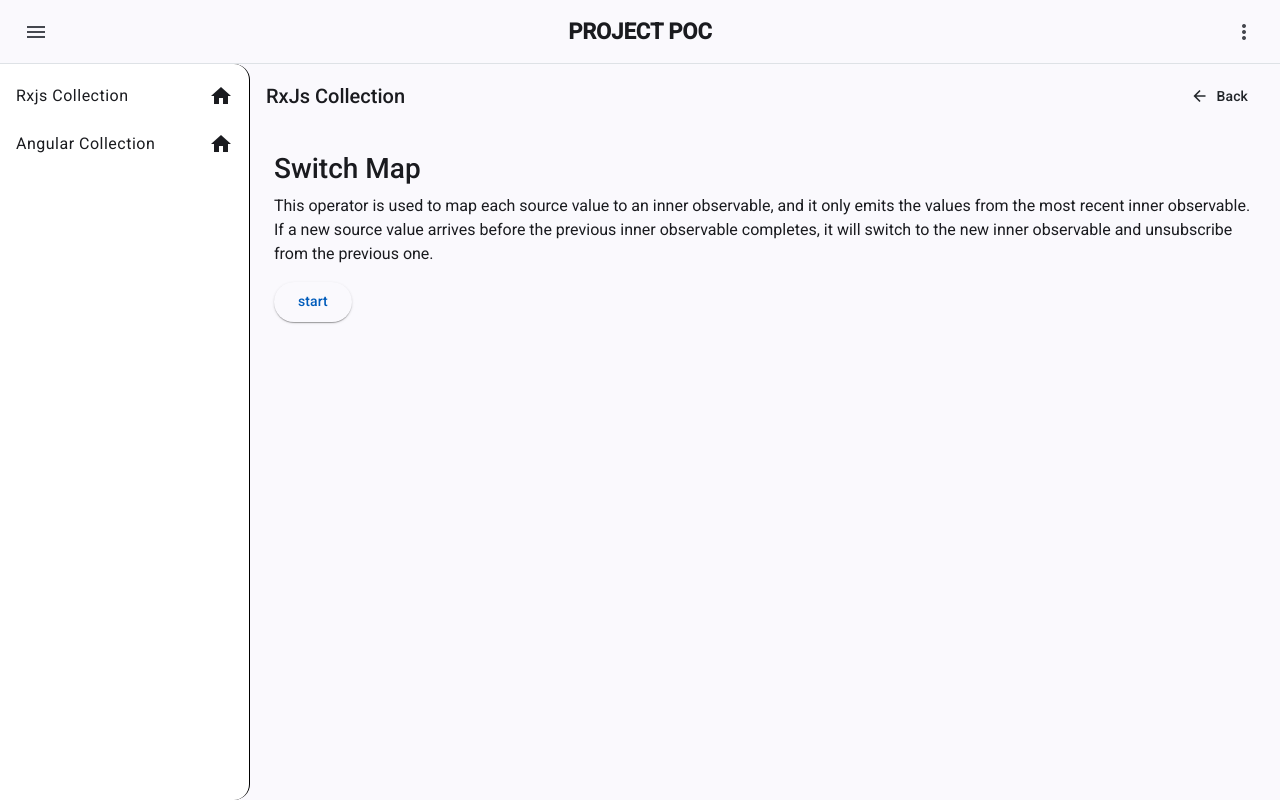
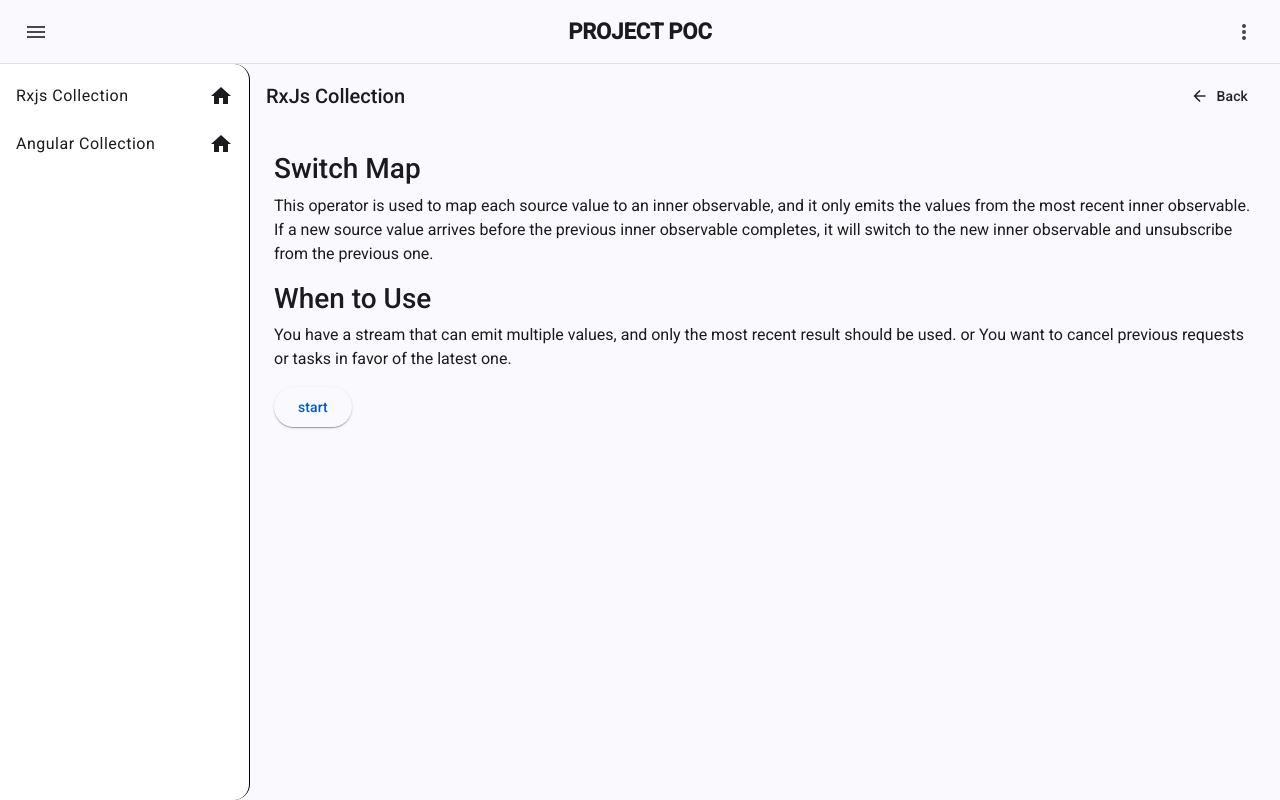
Before and after one commit to sandeep-falcon/project-poc, an Angular app: page /switchmap in a window 1280 px wide. Built offline with nearby package versions, Linux system fonts and the light colour scheme.

Commit message:
UPDATE: switchMap

```diff
--- a/src/app/components/rxjs-collection/switchmap/switchmap.component.html
+++ b/src/app/components/rxjs-collection/switchmap/switchmap.component.html
@@ -1,19 +1,16 @@
-<!-- <input [formControl]="searchControl" placeholder="Type to search" /> -->
-<!-- <ul>
-    @for(item of data$ | async; track $index ){
-    <li>{{ item }}</li>
-    }
-</ul> -->
-
 <h3>Switch Map</h3>
 <p>This operator is used to map each source value to an inner observable, and it only emits the values from the most
     recent inner observable. If a new source value arrives before the previous inner observable completes, it will
     switch to the new inner observable and unsubscribe from the previous one.</p>
-<button mat-raised-button (click)="getData()">
-    start
-</button>
+<div class="">
+    <h3>When to Use</h3>
+    <p>You have a stream that can emit multiple values, and only the most recent result should be used.
+        or You want to cancel previous requests or tasks in favor of the latest one.
+    </p>
+</div>
+<button mat-raised-button (click)="getData()">start</button>
 <ul>
-    @for(item of data; track $index ){
+    @for(item of switchMapData(); track $index ){
     <li>{{ item }}</li>
     }
 </ul>
--- a/src/app/components/rxjs-collection/switchmap/switchmap.component.ts
+++ b/src/app/components/rxjs-collection/switchmap/switchmap.component.ts
@@ -1,296 +1,35 @@
-import { AsyncPipe } from '@angular/common';
-import { HttpClient, provideHttpClient } from '@angular/common/http';
-import { Component } from '@angular/core';
-import { FormControl, ReactiveFormsModule } from '@angular/forms';
-import { debounceTime, delay, from, Observable, of, Subscription, switchMap } from 'rxjs';
+import { HttpClient } from '@angular/common/http';
+import { Component, signal } from '@angular/core';
+import { delay, from, of, Subscription, switchMap } from 'rxjs';
 import { MaterialModule } from '../../../material/material.module';
 
 @Component({
   selector: 'app-switchmap',
   standalone: true,
-  imports: [ReactiveFormsModule, AsyncPipe, MaterialModule],
+  imports: [MaterialModule],
   templateUrl: './switchmap.component.html',
-  styleUrl: './switchmap.component.scss'
+  styleUrl: './switchmap.component.scss',
 })
 export class SwitchmapComponent {
-  searchControl = new FormControl();
-  // data$!: Observable<any>;
-  data: number[] = [];
-  switchMapSub!: Subscription
+  switchMapData = signal<number[]>([]);
+  switchMapSub!: Subscription;
 
-  constructor(private http: HttpClient) { }
-
-  $switchMap = from([1, 2, 3, 4]).pipe(switchMap(data => {
-    console.log('inside switchMap', data);
-    return of(data).pipe(delay(1000))
-  }));
-
-
-  ngOnInit() {
-    // this.data$ = this.searchControl.valueChanges.pipe(
-    //   debounceTime(1000),
-    //   switchMap(value => {
-    //     // return value;
-    //     return this.searchItem(value)
-    //   })
-    // )
-  }
+  $switchMap = from([1, 2, 3, 4]).pipe(
+    switchMap((data) => {
+      console.log('inside switchMap', data);
+      return of(data).pipe(delay(1000));
+    })
+  );
 
   getData() {
-    this.switchMapSub = this.$switchMap.subscribe(res => {
-      //? 4 as switchMap cancels all previous observables when new observable is emitted
+    //? 4 as switchMap cancels all previous observables when new observable is emitted
+    this.switchMapSub = this.$switchMap.subscribe((res) => {
       console.log('switch map res', res);
-      // this.data.push(res);
-      this.data = [...this.data, res];
-      console.log('data', this.data);
-    })
+      this.switchMapData.update((prevData: number[]) => [...prevData, res]);
+    });
   }
 
   ngOnDestroy() {
     this.switchMapSub?.unsubscribe();
   }
-
-  // searchItem(query: number): Observable<any> {
-  //   console.log('query', query);
-  //   if (!query) {
-  //     return of([]);
-  //   }
-  //   // return this.http.get<any>(`https://jsonplaceholder.typicode.com/todos/${query}`);
-  //   const index = this.data.findIndex(item => item.id === query)
-  //   return of(this.data[index]);
-  // }
-
-  // data = [
-  //   {
-  //     "id": 1,
-  //     "name": "Leanne Graham",
-  //     "username": "Bret",
-  //     "email": "Sincere@april.biz",
-  //     "address": {
-  //       "street": "Kulas Light",
-  //       "suite": "Apt. 556",
-  //       "city": "Gwenborough",
-  //       "zipcode": "92998-3874",
-  //       "geo": {
-  //         "lat": "-37.3159",
-  //         "lng": "81.1496"
-  //       }
-  //     },
-  //     "phone": "1-770-736-8031 x56442",
-  //     "website": "hildegard.org",
-  //     "company": {
-  //       "name": "Romaguera-Crona",
-  //       "catchPhrase": "Multi-layered client-server neural-net",
-  //       "bs": "harness real-time e-markets"
-  //     }
-  //   },
-  //   {
-  //     "id": 2,
-  //     "name": "Ervin Howell",
-  //     "username": "Antonette",
-  //     "email": "Shanna@melissa.tv",
-  //     "address": {
-  //       "street": "Victor Plains",
-  //       "suite": "Suite 879",
-  //       "city": "Wisokyburgh",
-  //       "zipcode": "90566-7771",
-  //       "geo": {
-  //         "lat": "-43.9509",
-  //         "lng": "-34.4618"
-  //       }
-  //     },
-  //     "phone": "010-692-6593 x09125",
-  //     "website": "anastasia.net",
-  //     "company": {
-  //       "name": "Deckow-Crist",
-  //       "catchPhrase": "Proactive didactic contingency",
-  //       "bs": "synergize scalable supply-chains"
-  //     }
-  //   },
-  //   {
-  //     "id": 3,
-  //     "name": "Clementine Bauch",
-  //     "username": "Samantha",
-  //     "email": "Nathan@yesenia.net",
-  //     "address": {
-  //       "street": "Douglas Extension",
-  //       "suite": "Suite 847",
-  //       "city": "McKenziehaven",
-  //       "zipcode": "59590-4157",
-  //       "geo": {
-  //         "lat": "-68.6102",
-  //         "lng": "-47.0653"
-  //       }
-  //     },
-  //     "phone": "1-463-123-4447",
-  //     "website": "ramiro.info",
-  //     "company": {
-  //       "name": "Romaguera-Jacobson",
-  //       "catchPhrase": "Face to face bifurcated interface",
-  //       "bs": "e-enable strategic applications"
-  //     }
-  //   },
-  //   {
-  //     "id": 4,
-  //     "name": "Patricia Lebsack",
-  //     "username": "Karianne",
-  //     "email": "Julianne.OConner@kory.org",
-  //     "address": {
-  //       "street": "Hoeger Mall",
-  //       "suite": "Apt. 692",
-  //       "city": "South Elvis",
-  //       "zipcode": "53919-4257",
-  //       "geo": {
-  //         "lat": "29.4572",
-  //         "lng": "-164.2990"
-  //       }
-  //     },
-  //     "phone": "493-170-9623 x156",
-  //     "website": "kale.biz",
-  //     "company": {
-  //       "name": "Robel-Corkery",
-  //       "catchPhrase": "Multi-tiered zero tolerance productivity",
-  //       "bs": "transition cutting-edge web services"
-  //     }
-  //   },
-  //   {
-  //     "id": 5,
-  //     "name": "Chelsey Dietrich",
-  //     "username": "Kamren",
-  //     "email": "Lucio_Hettinger@annie.ca",
-  //     "address": {
-  //       "street": "Skiles Walks",
-  //       "suite": "Suite 351",
-  //       "city": "Roscoeview",
-  //       "zipcode": "33263",
-  //       "geo": {
-  //         "lat": "-31.8129",
-  //         "lng": "62.5342"
-  //       }
-  //     },
-  //     "phone": "(254)954-1289",
-  //     "website": "demarco.info",
-  //     "company": {
-  //       "name": "Keebler LLC",
-  //       "catchPhrase": "User-centric fault-tolerant solution",
-  //       "bs": "revolutionize end-to-end systems"
-  //     }
-  //   },
-  //   {
-  //     "id": 6,
-  //     "name": "Mrs. Dennis Schulist",
-  //     "username": "Leopoldo_Corkery",
-  //     "email": "Karley_Dach@jasper.info",
-  //     "address": {
-  //       "street": "Norberto Crossing",
-  //       "suite": "Apt. 950",
-  //       "city": "South Christy",
-  //       "zipcode": "23505-1337",
-  //       "geo": {
-  //         "lat": "-71.4197",
-  //         "lng": "71.7478"
-  //       }
-  //     },
-  //     "phone": "1-477-935-8478 x6430",
-  //     "website": "ola.org",
-  //     "company": {
-  //       "name": "Considine-Lockman",
-  //       "catchPhrase": "Synchronised bottom-line interface",
-  //       "bs": "e-enable innovative applications"
-  //     }
-  //   },
-  //   {
-  //     "id": 7,
-  //     "name": "Kurtis Weissnat",
-  //     "username": "Elwyn.Skiles",
-  //     "email": "Telly.Hoeger@billy.biz",
-  //     "address": {
-  //       "street": "Rex Trail",
-  //       "suite": "Suite 280",
-  //       "city": "Howemouth",
-  //       "zipcode": "58804-1099",
-  //       "geo": {
-  //         "lat": "24.8918",
-  //         "lng": "21.8984"
-  //       }
-  //     },
-  //     "phone": "210.067.6132",
-  //     "website": "elvis.io",
-  //     "company": {
-  //       "name": "Johns Group",
-  //       "catchPhrase": "Configurable multimedia task-force",
-  //       "bs": "generate enterprise e-tailers"
-  //     }
-  //   },
-  //   {
-  //     "id": 8,
-  //     "name": "Nicholas Runolfsdottir V",
-  //     "username": "Maxime_Nienow",
-  //     "email": "Sherwood@rosamond.me",
-  //     "address": {
-  //       "street": "Ellsworth Summit",
-  //       "suite": "Suite 729",
-  //       "city": "Aliyaview",
-  //       "zipcode": "45169",
-  //       "geo": {
-  //         "lat": "-14.3990",
-  //         "lng": "-120.7677"
-  //       }
-  //     },
-  //     "phone": "586.493.6943 x140",
-  //     "website": "jacynthe.com",
-  //     "company": {
-  //       "name": "Abernathy Group",
-  //       "catchPhrase": "Implemented secondary concept",
-  //       "bs": "e-enable extensible e-tailers"
-  //     }
-  //   },
-  //   {
-  //     "id": 9,
-  //     "name": "Glenna Reichert",
-  //     "username": "Delphine",
-  //     "email": "Chaim_McDermott@dana.io",
-  //     "address": {
-  //       "street": "Dayna Park",
-  //       "suite": "Suite 449",
-  //       "city": "Bartholomebury",
-  //       "zipcode": "76495-3109",
-  //       "geo": {
-  //         "lat": "24.6463",
-  //         "lng": "-168.8889"
-  //       }
-  //     },
-  //     "phone": "(775)976-6794 x41206",
-  //     "website": "conrad.com",
-  //     "company": {
-  //       "name": "Yost and Sons",
-  //       "catchPhrase": "Switchable contextually-based project",
-  //       "bs": "aggregate real-time technologies"
-  //     }
-  //   },
-  //   {
-  //     "id": 10,
-  //     "name": "Clementina DuBuque",
-  //     "username": "Moriah.Stanton",
-  //     "email": "Rey.Padberg@karina.biz",
-  //     "address": {
-  //       "street": "Kattie Turnpike",
-  //       "suite": "Suite 198",
-  //       "city": "Lebsackbury",
-  //       "zipcode": "31428-2261",
-  //       "geo": {
-  //         "lat": "-38.2386",
-  //         "lng": "57.2232"
-  //       }
-  //     },
-  //     "phone": "024-648-3804",
-  //     "website": "ambrose.net",
-  //     "company": {
-  //       "name": "Hoeger LLC",
-  //       "catchPhrase": "Centralized empowering task-force",
-  //       "bs": "target end-to-end models"
-  //     }
-  //   }
-  // ]
-
 }
```
